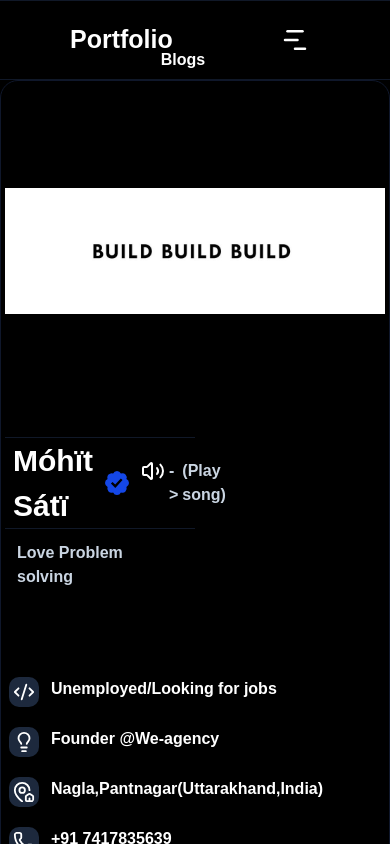
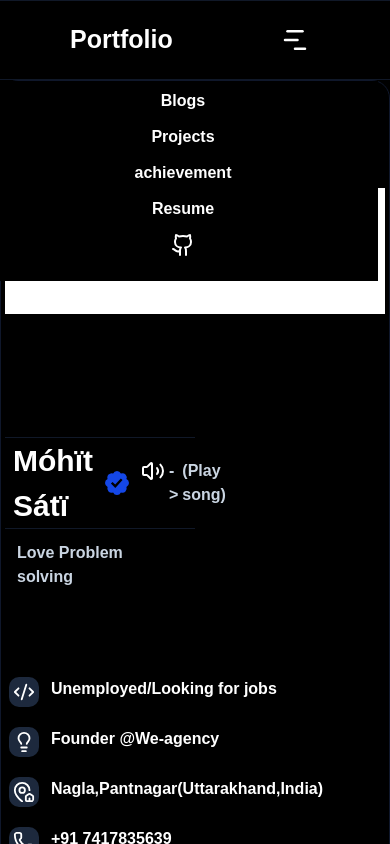
Before and after one commit to SuperexMack/jobportfolio, a Next.js app in the folder Frontend/portfolio/: page / in a window 390 px wide. Both pictures are taken after a click on the icon 295 px from the left and 40 px from the top of the page. Shown: the top 844 px of the page. Built offline with nearby package versions, Linux system fonts and the light colour scheme; a web font is replaced by a local one.

Commit message:
Fixed the navbar issue

```diff
--- a/Frontend/portfolio/app/Components/Navbar.tsx
+++ b/Frontend/portfolio/app/Components/Navbar.tsx
@@ -42,7 +42,7 @@ export function Navbar({blogRef,projectRef,achRef}:any){
 
     return(
         <>
-        <div className="w-full overflow-hidden z-50 fixed top-0 h-[80px] bg-black p-3 flex justify-center items-center space-x-6 border-b border-t border-gray-900">
+        <div className="w-full z-50 fixed top-0 h-[80px] bg-black p-3 flex justify-center items-center space-x-6 border-b border-t border-gray-900">
 
 
             <div className="absolute left-[70px]">
@@ -52,7 +52,7 @@ export function Navbar({blogRef,projectRef,achRef}:any){
              {clicked?(
 
 
-                <div className="flex w-full h-[200px] mt-[200px] p-2 bg-black flex-col space-y-3 items-center">
+                <div className="flex w-full absolute h-[200px] top-[80px] p-2 bg-black flex-col space-y-3 items-center">
                 <Link onClick={blog} href={"/"}><h1 className="hover:text-slate-400 md:flex font-bold text-white">Blogs</h1></Link>
                 <Link onClick={project} href={"/"}><h1 className="hover:text-slate-400 md:flex font-bold text-white">Projects</h1></Link>
                 <Link onClick={achv} href={"/"}><h1 className="hover:text-slate-400 md:flex font-bold text-white">achievement</h1></Link>
```
